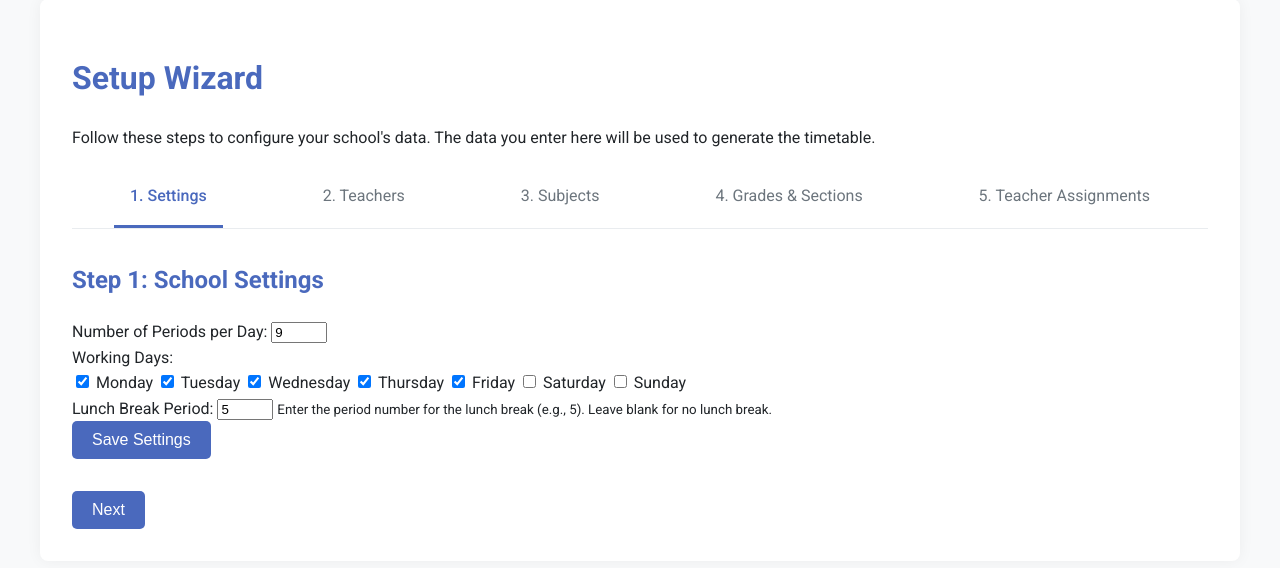
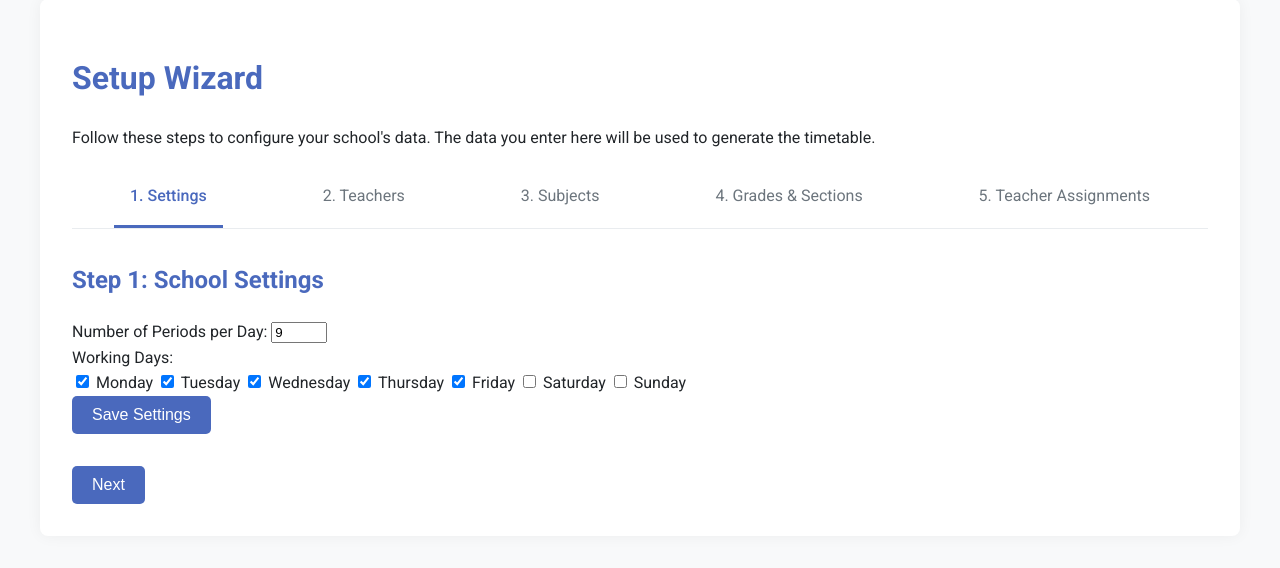
Before and after one commit to sathya693/school_time_table, a Flask app: page /setup in a window 1280 px wide. Shown: the part 103-671 px from the top of the page. Run offline with Flask 2, Linux system fonts and the light colour scheme; tables that the repository leaves empty hold one stand-in row (values such as "Sample post"); parts of the project's set-up code (start-up, migrations or seed data) failed here and were passed over.

Commit message:
Fix(dashboard): Reload config data after timetable generation
This resolves a state synchronization issue where changes made in the setup wizard (e.g., number of work days, periods per day) would not be visually applied to the dashboard grid after generating a new timetable.

The 'Generate Timetable' button logic has been updated to re-fetch all application data from the server upon success. This ensures the dashboard always uses the latest configuration to render the timetable grid, matching the data used for generation.

Refactor: Remove unused Lunch Break Period feature

The 'Lunch Break Period' feature has been removed from the application to simplify the user interface and backend logic, as requested. This includes changes to:
- The setup wizard HTML template.
- The frontend JavaScript for settings management.
- The backend timetable generator constraints.
- The initial database seed data.

```diff
--- a/school_timetable_app/app/scheduler/generator.py
+++ b/school_timetable_app/app/scheduler/generator.py
@@ -54,11 +54,6 @@ class TimetableGenerator:
         timeslot = self.timeslot_map.get(timeslot_id)
         if not timeslot:
             return True # Should not happen
-
-        # Check for lunch break
-        lunch_break_period = self.config.get('lunch_break_period')
-        if lunch_break_period and timeslot.get('period_number') == int(lunch_break_period):
-            return True # It's lunch time
 
         # Check teacher availability constraint
         key = (lesson['teacher_id'], timeslot_id)
--- a/school_timetable_app/app/static/js/main.js
+++ b/school_timetable_app/app/static/js/main.js
@@ -35,7 +35,6 @@ function initSetupWizard() {
         sectionForm: document.getElementById('form-add-section'),
 
         periodsInput: document.getElementById('periods-per-day'),
-        lunchBreakInput: document.getElementById('lunch-break-period'),
         workDaysGroup: document.getElementById('work-days-group'),
 
         sectionGradeSelect: document.getElementById('section-grade-select'),
@@ -81,9 +80,6 @@ function initSetupWizard() {
         if (allData.config) {
             if (ui.periodsInput && allData.config.periods_per_day) {
                 ui.periodsInput.value = allData.config.periods_per_day;
-            }
-            if (ui.lunchBreakInput && allData.config.lunch_break_period) {
-                ui.lunchBreakInput.value = allData.config.lunch_break_period;
             }
             if (ui.workDaysGroup && allData.config.work_days) {
                 const workDays = allData.config.work_days.split(',');
@@ -150,7 +146,6 @@ function initSetupWizard() {
 
             try {
                 const periodsPerDay = ui.periodsInput.value;
-                const lunchBreak = ui.lunchBreakInput.value;
                 const workDaysCheckboxes = ui.workDaysGroup.querySelectorAll('input:checked');
                 const workDays = Array.from(workDaysCheckboxes).map(cb => cb.value).join(',');
 
@@ -162,7 +157,6 @@ function initSetupWizard() {
                 const settingsToSave = [
                     { key: 'periods_per_day', value: periodsPerDay },
                     { key: 'work_days', value: workDays },
-                    { key: 'lunch_break_period', value: lunchBreak }
                 ];
 
                 await Promise.all(settingsToSave.map(setting =>
@@ -509,10 +503,8 @@ async function initDashboard() {
             }
             const schedule = await generateResponse.json();
             await postData('/api/timetable/commit', schedule);
-            const finalSchedule = await (await fetch('/api/timetable')).json();
-            timetableTitle.textContent = "Full Timetable";
-            timetableGrid.dataset.originalSchedule = JSON.stringify(finalSchedule);
-            renderTimetable(finalSchedule, allData);
+            // Reload all data from the server to ensure the UI reflects the latest config
+            await loadInitialState();
         } catch (error) {
             console.error(error);
             timetableTitle.textContent = "Error!";
@@ -535,20 +527,13 @@ function renderTimetable(schedule, allData, viewType = 'section', viewId = null)
     const periods = (allData.config && allData.config.periods_per_day)
         ? parseInt(allData.config.periods_per_day)
         : 8;
-    const lunchBreakPeriod = (allData.config && allData.config.lunch_break_period)
-        ? parseInt(allData.config.lunch_break_period)
-        : null;
-
     console.log("Effective days:", days);
     console.log("Effective periods:", periods);
-    console.log("Effective lunch break:", lunchBreakPeriod);
 
     // --- Grid Header ---
     let gridHtml = '<div class="grid-header">Day</div>';
     for (let p = 1; p <= periods; p++) {
-        const isLunch = p === lunchBreakPeriod;
-        const lunchClass = isLunch ? ' lunch-break' : '';
-        gridHtml += `<div class="grid-header${lunchClass}">Period ${p}</div>`;
+        gridHtml += `<div class="grid-header">Period ${p}</div>`;
     }
 
     // --- Timeslot Mapping ---
@@ -565,9 +550,7 @@ function renderTimetable(schedule, allData, viewType = 'section', viewId = null)
         gridHtml += `<div class="grid-cell day-label">${day}</div>`;
         for (let p = 1; p <= periods; p++) {
             const timeslotId = timeslotMap[day] ? timeslotMap[day][p] || '' : '';
-            const isLunch = p === lunchBreakPeriod;
-            const lunchClass = isLunch ? ' lunch-break' : '';
-            gridHtml += `<div class="grid-cell${lunchClass}" data-timeslot-id="${timeslotId}"></div>`;
+            gridHtml += `<div class="grid-cell" data-timeslot-id="${timeslotId}"></div>`;
         }
     }
     timetableGrid.innerHTML = gridHtml;
--- a/school_timetable_app/app/templates/setup.html
+++ b/school_timetable_app/app/templates/setup.html
@@ -34,11 +34,6 @@
                     <label><input type="checkbox" name="work_days" value="Saturday"> Saturday</label>
                     <label><input type="checkbox" name="work_days" value="Sunday"> Sunday</label>
                 </div>
-            </div>
-            <div class="form-group">
-                <label for="lunch-break-period">Lunch Break Period:</label>
-                <input type="number" id="lunch-break-period" name="lunch_break_period" value="5" min="1" max="15">
-                <small>Enter the period number for the lunch break (e.g., 5). Leave blank for no lunch break.</small>
             </div>
             <button type="submit">Save Settings</button>
         </form>
--- a/school_timetable_app/seed.py
+++ b/school_timetable_app/seed.py
@@ -23,8 +23,7 @@ def seed_data():
         print("Creating default configuration...")
         config_items = [
             Configuration(key='periods_per_day', value='9'),
-            Configuration(key='work_days', value='Monday,Tuesday,Wednesday,Thursday,Friday'),
-            Configuration(key='lunch_break_period', value='5')
+            Configuration(key='work_days', value='Monday,Tuesday,Wednesday,Thursday,Friday')
         ]
         db.session.add_all(config_items)
         db.session.commit()
```
